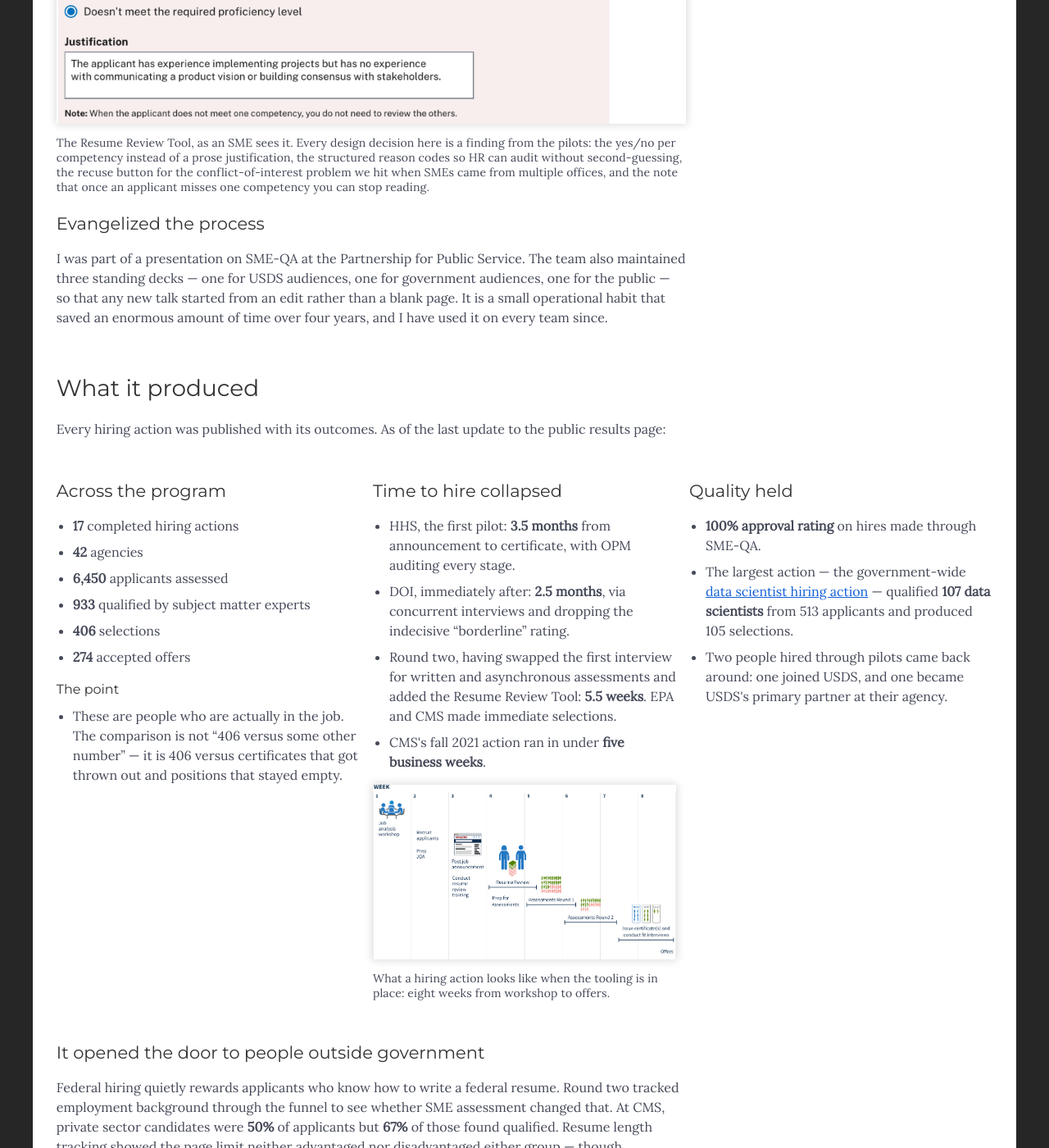
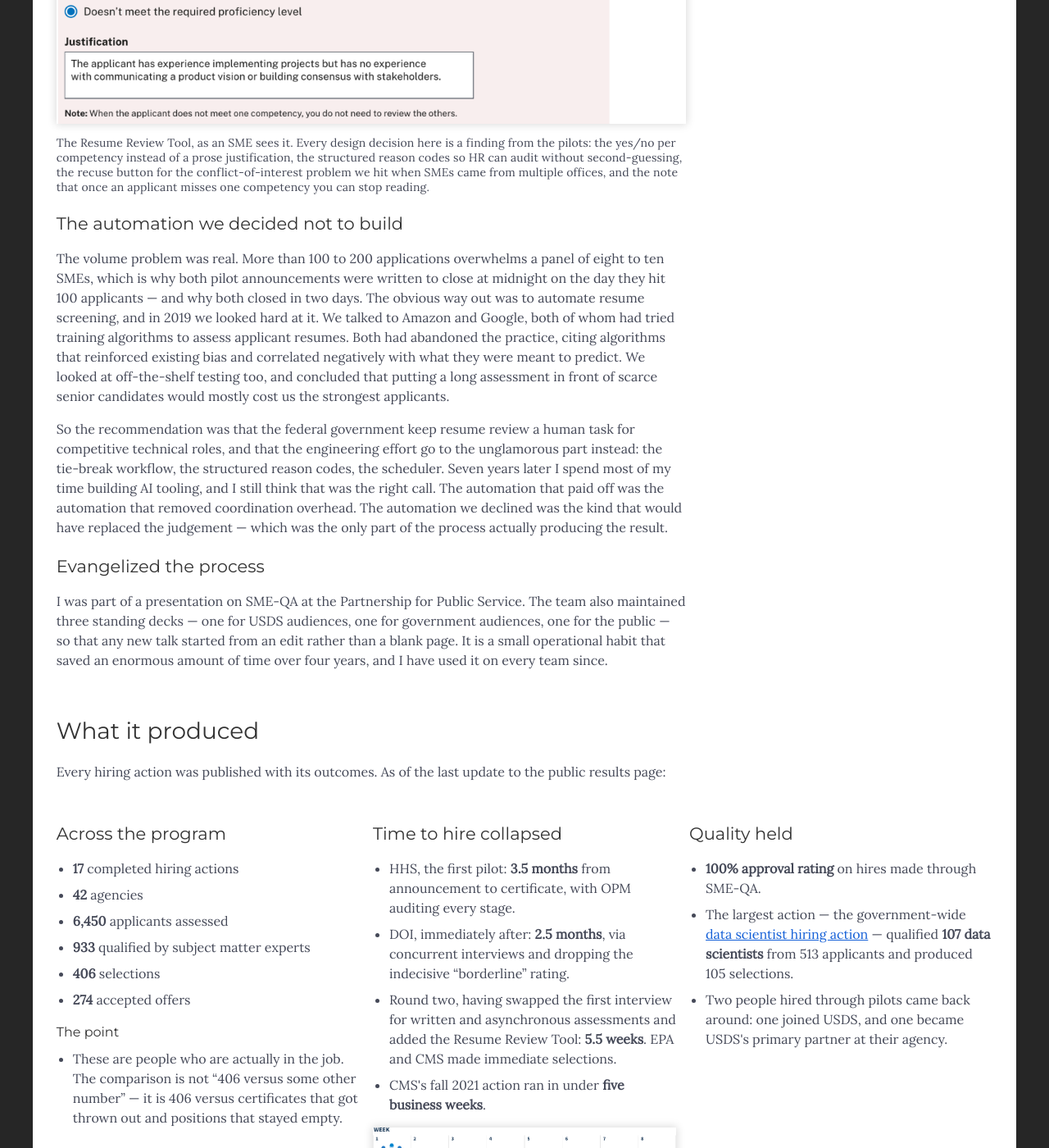
Before and after one commit to humancompanion/portfolio, a Jekyll site: the page built from pages/case-study/smeqa.html, in a window 1280 px wide and 1400 px high, scrolled down 6915 px. Shown: the whole window at 82% size. Built offline with Jekyll 4.4.1, drawn with Linux system fonts in a browser that asks for light colours; nearby versions of some CDN libraries.

Commit message:
Add the 2019 decision not to automate resume screening
From the initial pilots final report: facing a volume problem, the team
evaluated algorithmic resume assessment, spoke with Amazon and Google -
both of whom had abandoned it over bias reinforcement and negative
correlation - and recommended keeping resume review human for competitive
technical roles, directing engineering effort at coordination overhead
instead.

Closes with Matthew's present-day read on that call, which lands
differently now that he builds AI tooling full time.

```diff
--- a/pages/case-study/smeqa.html
+++ b/pages/case-study/smeqa.html
@@ -472,6 +472,32 @@ project_url_display: "https://smeqa.usds.gov"
         </span>
       </p>
 
+      <h4>The automation we decided not to build</h4>
+      <p>
+        The volume problem was real. More than 100 to 200 applications
+        overwhelms a panel of eight to ten SMEs, which is why both pilot
+        announcements were written to close at midnight on the day they hit 100
+        applicants &mdash; and why both closed in two days. The obvious way out
+        was to automate resume screening, and in 2019 we looked hard at it. We
+        talked to Amazon and Google, both of whom had tried training algorithms
+        to assess applicant resumes. Both had abandoned the practice, citing
+        algorithms that reinforced existing bias and correlated negatively with
+        what they were meant to predict. We looked at off-the-shelf testing too,
+        and concluded that putting a long assessment in front of scarce senior
+        candidates would mostly cost us the strongest applicants.
+      </p>
+      <p>
+        So the recommendation was that the federal government keep resume review
+        a human task for competitive technical roles, and that the engineering
+        effort go to the unglamorous part instead: the tie-break workflow, the
+        structured reason codes, the scheduler. Seven years later I spend most of
+        my time building AI tooling, and I still think that was the right call.
+        The automation that paid off was the automation that removed
+        coordination overhead. The automation we declined was the kind that
+        would have replaced the judgement &mdash; which was the only part of the
+        process actually producing the result.
+      </p>
+
       <h4>Evangelized the process</h4>
       <p>
         I was part of a presentation on SME-QA at the Partnership for Public
```
Also changed, not shown: assets/css/portfolio-print.min.css, assets/css/portfolio.min.css, 2 other files.
